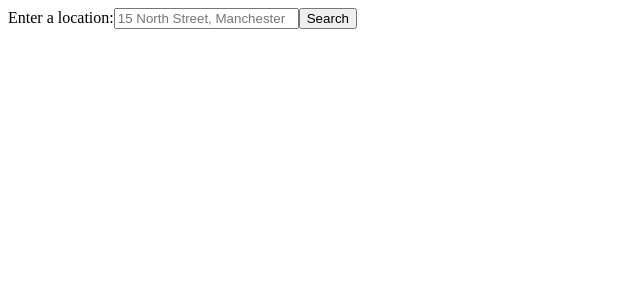
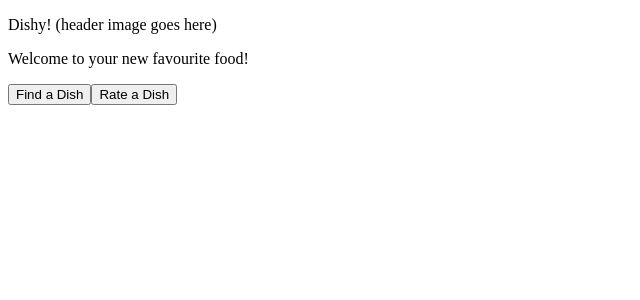
Before and after one commit to DevArrowsmith/dishy, a React (Create React App) app: page /review in a window 1280 px wide. Shown: the top 300 px of the page, without its empty margins (0-640 px from the left). Built offline with nearby package versions, Linux system fonts and the light colour scheme.

Commit message:
Create simple homepage.

```diff
--- a/src/components/App.js
+++ b/src/components/App.js
@@ -1,10 +1,11 @@
 import '../styles/App.css';
+import HomePage from './HomePage/HomePage.js';
 import ReviewDishPage from './ReviewDishPage/ReviewDishPage.js';
 
 function App() {
   return (
     <div className="App">
-      <ReviewDishPage />
+      <HomePage />
     </div>
   );
 }
--- /dev/null
+++ b/src/components/HomePage/HomePage.js
@@ -0,0 +1,35 @@
+import React from "react";
+import "../../styles/HomePage.css";
+
+const HomePage = () => {
+  return (
+    <>
+
+      <div className="HomePage-header">
+        <p>Dishy! (header image goes here)</p>
+        <p>Welcome to your new favourite food!</p>
+      </div>
+
+      <div className="HomePage-buttonsContainer">
+        <button
+          className="HomePage-button"
+          id="HomePage-button-find"
+          type="button"
+        >
+          Find a Dish
+        </button>
+
+        <button
+          className="HomePage-button"
+          id="HomePage-button-review"
+          type="button"
+        >
+          Rate a Dish
+        </button>
+
+      </div>
+    </>
+  );
+};
+
+export default HomePage;
```
Also changed, not shown: src/styles/HomePage.css (added).
